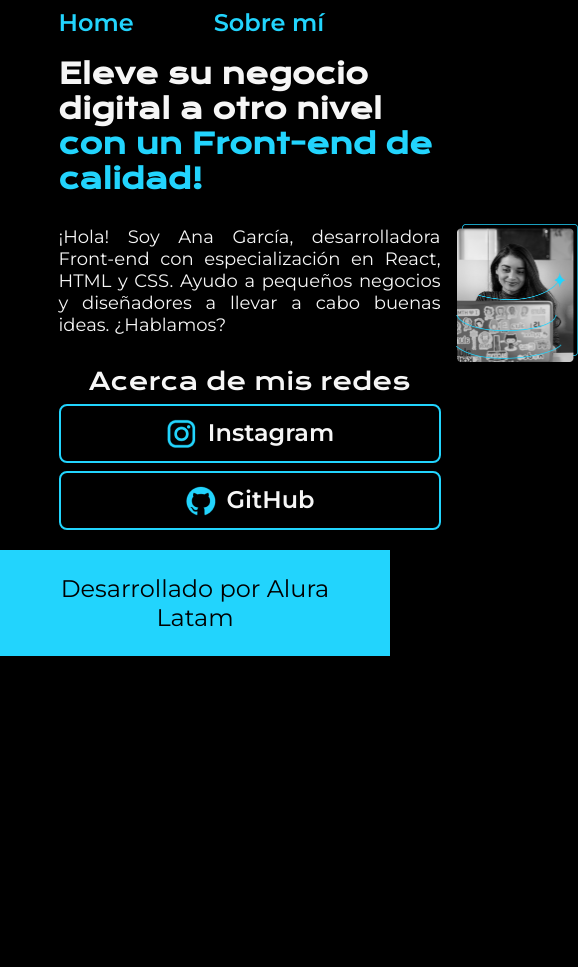
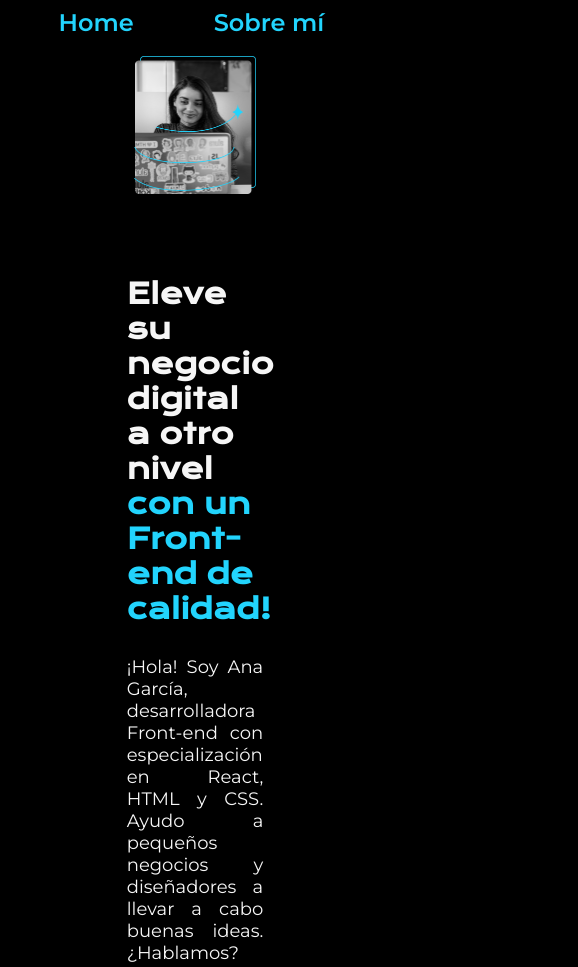
Before and after one commit to ivandiaz94ing/html-css-alura, a plain HTML site: page index.html in a window 390 px wide. Shown: the top 967 px of the page, 578 px wide, since content can reach past the window. Before the commit the page ends 844 px from the top, so only its background shows below. Drawn offline with nearby package versions, Linux system fonts and the light colour scheme.

Commit message:
working in responsiv

```diff
--- a/styles/main.css
+++ b/styles/main.css
@@ -33,7 +33,7 @@ body{
 
 .header__menu{
     font-family: "Montserrat", sans-serif;
-    font-size: 24px;
+    font-size: 1.5rem;
     font-weight: 600;
 
     display: flex;
@@ -57,11 +57,12 @@ body{
     display: flex;
     align-items: center;
     justify-content: space-between;
+    gap: 82px;
 
 }
 
 .presentation__content{
-        width: 615px;
+        width: 50%;
         display: flex;
         flex-direction: column;
         gap: 30px;
@@ -87,17 +88,17 @@ body{
 
 .presentation__enlaces__subtitle{
     font-family: "Krona One", sans-serif;
-    font-size: 24px;
+    font-size: 1.5rem;
     font-weight: 400;
 }
 
 .presentation__enlaces__link{
-    width: 378px;
+    width: 50%;
     text-align: center;
     padding: 11.5px 0px ;
     border-radius: 8px;
     font-family: "Montserrat", sans-serif;
-    font-size: 24px;
+    font-size: 1.5rem;
     font-weight: 600;
     text-decoration: none;
     color: var(--color-secundario);
@@ -114,7 +115,6 @@ body{
 
 .img__perfil{
     width: 45%;
-    margin: 15px;
 }
 
 .footer{
@@ -123,6 +123,13 @@ body{
     color: var(--color-primario);
     text-align: center;
     font-family: "Montserrat", sans-serif;
-    font-size: 24px;
+    font-size: 1.5rem;
     font-weight: 400;
 }
+
+
+@media(max-width: 1200px){
+    .presentation{
+        flex-direction: column-reverse;
+    }
+}
```
